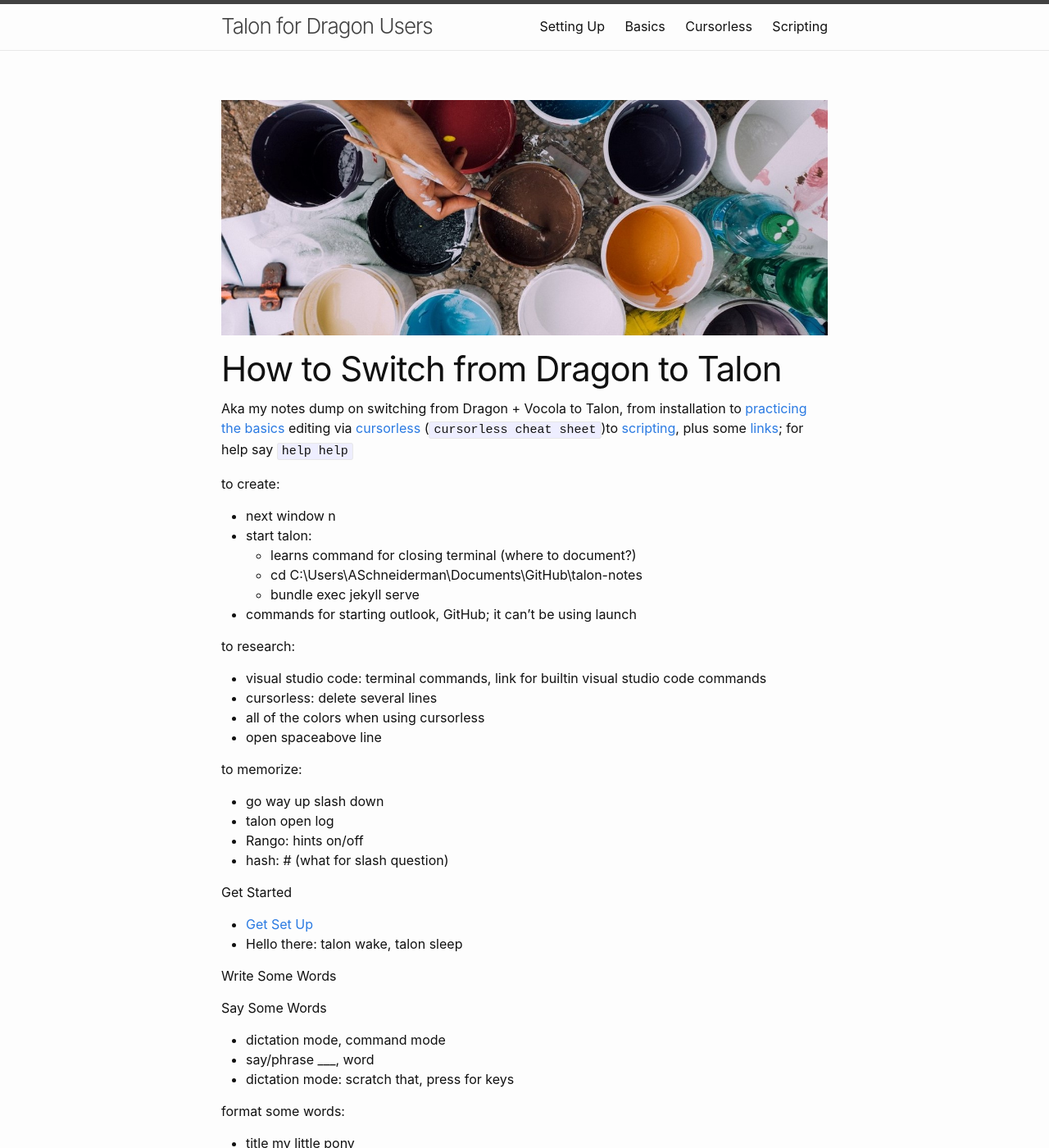
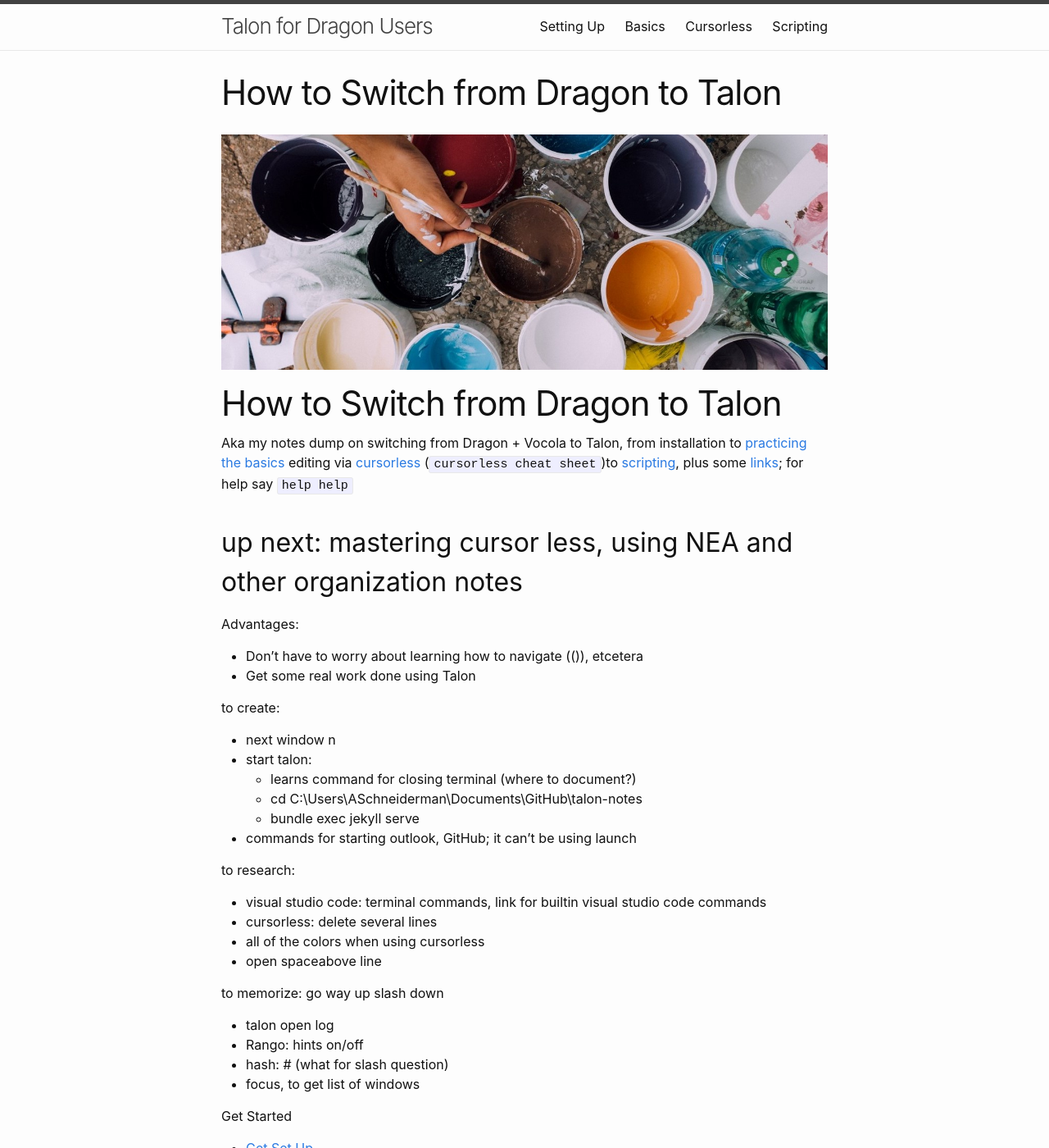
Before and after one commit to aschneiderman/talon-notes, a Jekyll site: the page built from index.md, in a window 1280 px wide and 1400 px high. Shown: the whole window at 82% size. Built offline with Jekyll 4.4.1, drawn with Linux system fonts in a browser that asks for light colours; our own code applies the rules of GitHub Pages for plain Markdown files.

Commit message:
ad stuff

```diff
--- a/index.md
+++ b/index.md
@@ -4,10 +4,17 @@ layout: content
 image: hand-paid-cans-36464-pxh2.jpg
 ---
 
-<h1>How to Switch from Dragon to Talon</h1>
+# How to Switch from Dragon to Talon
 
 
 Aka my notes dump on switching from Dragon  + Vocola to Talon, from installation to [practicing the basics](https://chaosparrot.github.io/talon_practice/) editing via  [cursorless](pages/basics-write/cursorless.html) (`cursorless cheat sheet`)to  [scripting](pages/scripting/scripting-talon.html), plus some [links](pages/help/links.html); for help say `help help`
+
+## up next: mastering cursor less, using NEA and other organization notes
+
+Advantages:
+- Don't have to worry about learning how to navigate (()), etcetera
+- Get some real work done using Talon
+
 
 to create:
 - next window n
@@ -24,11 +31,11 @@ to research:
 - open spaceabove line
 
 to memorize:
-- go way up slash down
+   go way up slash down
 - talon open log
 - Rango: hints on/off
 - hash: # (what for slash question)
-
+- focus, to get list of windows
 
 
 
```
